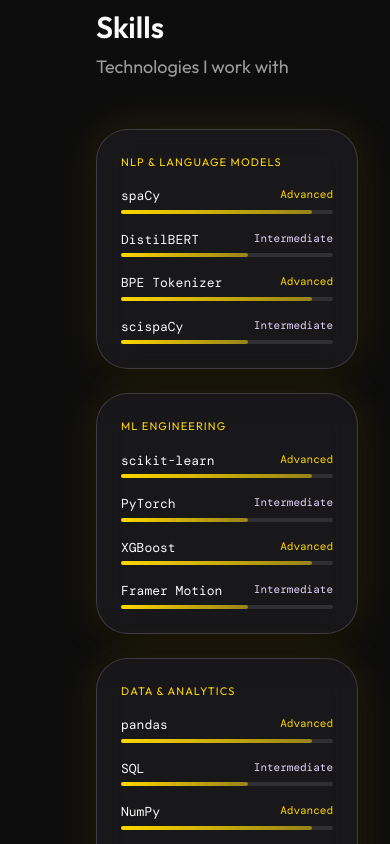
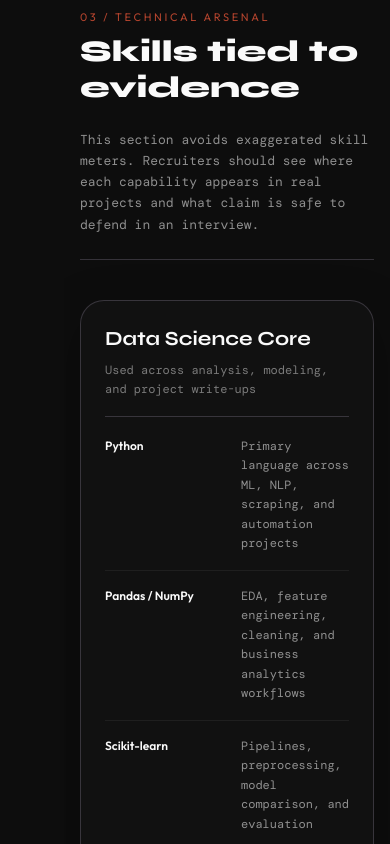
Before and after one commit to 00-Aryan/PortFolio, a Next.js app: page / in a window 390 px wide. Shown: the part 7860-8704 px from the top of the page. Built offline with nearby package versions, Linux system fonts and the light colour scheme.

Commit message:
Redesign technical arsenal for recruiter review

```diff
--- a/components/Skills.tsx
+++ b/components/Skills.tsx
@@ -2,136 +2,129 @@
 
 import { motion } from 'framer-motion'
 
-const skillCategories = [
+const capabilityGroups = [
   {
-    title: 'NLP & Language Models',
+    title: 'Data Science Core',
+    claim: 'Used across analysis, modeling, and project write-ups',
     skills: [
-      { name: 'spaCy', level: 'Advanced' },
-      { name: 'DistilBERT', level: 'Intermediate' },
-      { name: 'BPE Tokenizer', level: 'Advanced' },
-      { name: 'scispaCy', level: 'Intermediate' },
+      { name: 'Python', evidence: 'Primary language across ML, NLP, scraping, and automation projects' },
+      { name: 'Pandas / NumPy', evidence: 'EDA, feature engineering, cleaning, and business analytics workflows' },
+      { name: 'Scikit-learn', evidence: 'Pipelines, preprocessing, model comparison, and evaluation' },
+      { name: 'Matplotlib', evidence: 'EDA plots, business analytics charts, and model interpretation visuals' },
     ],
   },
   {
-    title: 'ML Engineering',
+    title: 'Machine Learning',
+    claim: 'Practical modeling experience with evaluation and tradeoff reasoning',
     skills: [
-      { name: 'scikit-learn', level: 'Advanced' },
-      { name: 'PyTorch', level: 'Intermediate' },
-      { name: 'XGBoost', level: 'Advanced' },
-      { name: 'Framer Motion', level: 'Intermediate' },
+      { name: 'LightGBM / XGBoost', evidence: 'Engage2Value regression modeling and model comparison' },
+      { name: 'Feature Engineering', evidence: 'Leakage-safe user-history, categorical grouping, datetime, and behavior features' },
+      { name: 'Recommender Systems', evidence: 'MovieLens CF, SVD, cold-start fallback, Precision@K and Recall@K' },
+      { name: 'Model Evaluation', evidence: 'R2, RMSE, MAE, Precision@K, Recall@K, and business metric interpretation' },
     ],
   },
   {
-    title: 'Data & Analytics',
+    title: 'NLP and Document AI',
+    claim: 'Focused on extraction, structure, and grounded outputs',
     skills: [
-      { name: 'pandas', level: 'Advanced' },
-      { name: 'SQL', level: 'Intermediate' },
-      { name: 'NumPy', level: 'Advanced' },
-      { name: 'Matplotlib', level: 'Advanced' },
+      { name: 'spaCy / scispaCy', evidence: 'Clinical entity extraction and medical text processing' },
+      { name: 'Transformers', evidence: 'Classification and text understanding workflows' },
+      { name: 'OCR / PDF Parsing', evidence: 'TenderIQ PDF extraction, OCR fallback, and document chunking' },
+      { name: 'Embeddings / Vector Search', evidence: 'Tender Q&A and document retrieval architecture' },
     ],
   },
   {
-    title: 'Dev & Tools',
+    title: 'Engineering and Automation',
+    claim: 'Built systems that run beyond notebooks',
     skills: [
-      { name: 'Python', level: 'Advanced' },
-      { name: 'Git', level: 'Advanced' },
-      { name: 'Next.js', level: 'Intermediate' },
-      { name: 'Docker', level: 'Beginner' },
+      { name: 'FastAPI / Flask', evidence: 'Backend APIs for product systems and platform projects' },
+      { name: 'Streamlit', evidence: 'Operator consoles and AI assistant demos' },
+      { name: 'GitHub Actions', evidence: 'Automation, scheduled jobs, and project workflow support' },
+      { name: 'Testing Discipline', evidence: 'Content pipeline reports 249 passing tests and production readiness checks' },
     ],
   },
 ]
 
-const getLevelWidth = (level: string): number => {
-  switch (level) {
-    case 'Advanced':
-      return 90
-    case 'Intermediate':
-      return 60
-    case 'Beginner':
-      return 30
-    default:
-      return 50
-  }
-}
-
-const getLevelColor = (level: string): string => {
-  switch (level) {
-    case 'Advanced':
-      return 'text-nika-gold'
-    case 'Intermediate':
-      return 'text-nika-haki-text'
-    case 'Beginner':
-      return 'text-nika-white/40'
-    default:
-      return 'text-nika-white/50'
-  }
-}
+const proofCards = [
+  { label: 'ML proof', value: '116K+', detail: 'E-commerce sessions modeled in Engage2Value' },
+  { label: 'Business proof', value: '50 days', detail: 'Field data collected for bakery analytics' },
+  { label: 'System proof', value: '249', detail: 'Passing tests reported for content automation pipeline' },
+  { label: 'Product proof', value: '10', detail: 'Portfolio case files connected to exact GitHub repos' },
+]
 
 export default function Skills() {
   return (
-    <section id="skills" className="py-20 px-8">
-      <div className="max-w-7xl mx-auto">
+    <section id="skills" className="py-20 px-4 sm:px-8">
+      <div className="mx-auto max-w-7xl">
         <motion.div
-          initial={{ opacity: 0, y: 30 }}
+          initial={{ opacity: 0, y: 24 }}
           whileInView={{ opacity: 1, y: 0 }}
           viewport={{ once: true }}
-          transition={{ duration: 0.6, ease: 'easeOut' }}
-          className="mb-12"
+          transition={{ duration: 0.5, ease: 'easeOut' }}
+          className="mb-10 grid gap-6 border-b border-nika-haki-border pb-6 lg:grid-cols-[0.9fr_1.1fr] lg:items-end"
         >
-          <h2 className="text-3xl font-bold text-nika-white mb-2">Skills</h2>
-          <p className="text-nika-white/60 text-lg">Technologies I work with</p>
+          <div>
+            <p className="font-outfit text-[11px] uppercase tracking-[0.24em] text-[#B4442E]">03 / Technical Arsenal</p>
+            <h2 className="mt-2 font-display text-3xl font-black text-nika-white md:text-4xl">Skills tied to evidence</h2>
+          </div>
+          <p className="font-body text-[13px] leading-relaxed text-nika-white/55">
+            This section avoids exaggerated skill meters. Recruiters should see where each capability appears in real projects and what claim is safe to defend in an interview.
+          </p>
         </motion.div>
 
-        <div className="grid grid-cols-1 md:grid-cols-2 gap-6">
-          {skillCategories.map((category, categoryIndex) => (
-            <motion.div
-              key={category.title}
-              className="glass-card p-6"
-              whileInView={{ opacity: 1, x: 0 }}
-              initial={{ opacity: 0, x: categoryIndex % 2 === 0 ? -40 : 40 }}
-              viewport={{ once: true }}
-              transition={{
-                type: 'spring',
-                stiffness: 180,
-                damping: 16,
-                delay: categoryIndex * 0.15,
-              }}
-            >
-              <h3 className="font-outfit text-[11px] tracking-widest uppercase text-nika-gold mb-4">
-                {category.title}
-              </h3>
+        <div className="grid gap-6 xl:grid-cols-[1fr_360px]">
+          <div className="grid gap-5 md:grid-cols-2">
+            {capabilityGroups.map((group, groupIndex) => (
+              <motion.article
+                key={group.title}
+                className="rounded-[24px] border border-nika-haki-border bg-[#111111] p-6 shadow-[0_16px_50px_rgba(0,0,0,0.28)]"
+                initial={{ opacity: 0, y: 26 }}
+                whileInView={{ opacity: 1, y: 0 }}
+                viewport={{ once: true }}
+                transition={{ duration: 0.45, delay: groupIndex * 0.08, ease: 'easeOut' }}
+              >
+                <div className="mb-5 border-b border-nika-haki-border pb-4">
+                  <h3 className="font-display text-xl font-bold text-nika-white">{group.title}</h3>
+                  <p className="mt-2 font-body text-[12px] leading-relaxed text-nika-white/45">{group.claim}</p>
+                </div>
 
-              <div className="space-y-4">
-                {category.skills.map((skill, skillIndex) => (
-                  <div key={skill.name}>
-                    <div className="flex justify-between mb-1">
-                      <span className="font-body text-[13px] text-nika-white">
-                        {skill.name}
-                      </span>
-                      <span className={`font-body text-[11px] ${getLevelColor(skill.level)}`}>
-                        {skill.level}
-                      </span>
+                <div className="space-y-4">
+                  {group.skills.map((skill) => (
+                    <div key={skill.name} className="grid grid-cols-[120px_1fr] gap-4 border-b border-white/[0.06] pb-4 last:border-0 last:pb-0">
+                      <p className="font-outfit text-[12px] font-semibold text-nika-white">{skill.name}</p>
+                      <p className="font-body text-[12px] leading-relaxed text-nika-white/55">{skill.evidence}</p>
                     </div>
-                    <div className="h-1 bg-nika-white/10 rounded-full">
-                      <motion.div
-                        className="h-full bg-gradient-to-r from-nika-gold to-nika-gold/50 rounded-full"
-                        initial={{ width: 0 }}
-                        whileInView={{ width: `${getLevelWidth(skill.level)}%` }}
-                        viewport={{ once: true }}
-                        transition={{
-                          duration: 1.2,
-                          delay: skillIndex * 0.1,
-                          type: 'spring',
-                          stiffness: 80,
-                          damping: 20,
-                        }}
-                      />
-                    </div>
+                  ))}
+                </div>
+              </motion.article>
+            ))}
+          </div>
+
+          <motion.aside
+            initial={{ opacity: 0, x: 24 }}
+            whileInView={{ opacity: 1, x: 0 }}
+            viewport={{ once: true }}
+            transition={{ duration: 0.45, ease: 'easeOut' }}
+            className="rounded-[24px] border border-nika-haki-border bg-[#E8DDC5] p-6 text-[#15110D] shadow-[0_16px_50px_rgba(0,0,0,0.28)]"
+          >
+            <p className="font-outfit text-[11px] uppercase tracking-[0.24em] text-[#8F3325]">Recruiter View</p>
+            <h3 className="mt-2 font-display text-2xl font-black">What this section should prove</h3>
+            <p className="mt-4 font-body text-[13px] leading-relaxed text-[#15110D]/70">
+              The goal is not to look expert in every tool. The goal is to show a credible stack, mapped to projects, with enough proof for a recruiter to continue into the case files.
+            </p>
+
+            <div className="mt-6 grid gap-3">
+              {proofCards.map((card) => (
+                <div key={card.label} className="border border-[#15110D]/15 bg-[#15110D]/[0.03] p-4">
+                  <div className="flex items-baseline justify-between gap-4">
+                    <p className="font-outfit text-[10px] uppercase tracking-[0.2em] text-[#15110D]/45">{card.label}</p>
+                    <p className="font-display text-2xl font-black text-[#9E3428]">{card.value}</p>
                   </div>
-                ))}
-              </div>
-            </motion.div>
-          ))}
+                  <p className="mt-2 font-body text-[12px] leading-relaxed text-[#15110D]/70">{card.detail}</p>
+                </div>
+              ))}
+            </div>
+          </motion.aside>
         </div>
       </div>
     </section>
```
